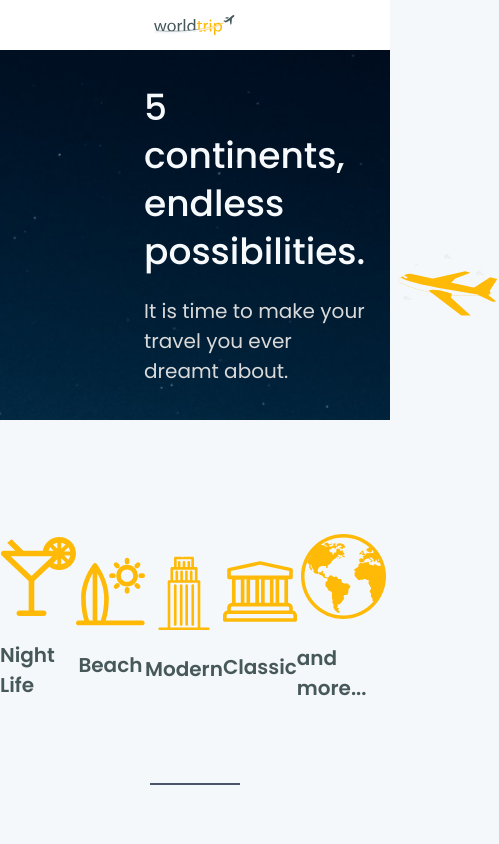
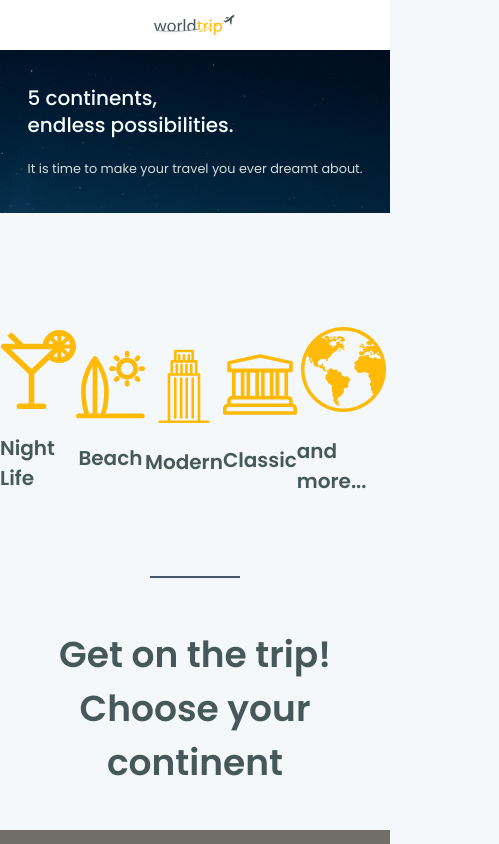
Before and after one commit to Bernardomennndes/worldtrip, a Next.js app: page / in a window 390 px wide. Shown: the top 844 px of the page, 499 px wide, since content can reach past the window. Built offline with nearby package versions, Linux system fonts and the light colour scheme; data requests are answered from the project's data file; grey boxes are pictures that could not be loaded.

Commit message:
Responsiveness: Banner

```diff
--- a/src/components/Banner.tsx
+++ b/src/components/Banner.tsx
@@ -5,43 +5,43 @@ export function Banner() {
         <>
             <Flex
                 w="100%"
-                h="370px"
+                h={["163px", "250px", "250px", "370px"]}
                 bgImage="url('/images/background.png')"
                 bgPosition={["100% 20%", "100% 20%", "100% 30%"]}
                 bgRepeat="no-repeat"
                 bgSize="cover"
             >
                 <Flex
-                    justify="space-between"
-                    align="center"
                     w="100%"
                     mx="0"
-                    px="36"
+                    px={["4", "10", "15", "20", "36"]}
+                    justify={['center', 'space-between']}
+                    align="center"
                 >
                     <Box>
                         <Heading
+                            fontSize={["xl", "2xl", "2xl", "2xl", "4xl"]}
+                            fontWeight="500"
                             color="gray.50"
-                            fontSize="4xl"
-                            fontWeight="500"
                         >
                             5 continents,<br />endless possibilities.
                         </Heading>
                         <Text
+                            maxW={["100%", "100%", "100%", "550px"]}
+                            mt="5"
+                            fontSize={["0.8rem", "xl"]}
                             color="gray.300"
-                            mt="5"
-                            fontSize="xl"
-                            maxW="550px"
                         >
                             It is time to make your travel you ever dreamt about.
                         </Text>
                     </Box>
                     <Image
-                        w="480px"
-                        display="block"
                         src="/images/airplane.svg"
                         alt="Flying airplane with some clouds around"
+                        w={["300px", "300px", "300px", "480px"]}
+                        ml="8"
+                        display={['none', 'none', 'block']}
                         transform="translateY(48px)"
-                        ml="8"
                     />
                 </Flex>
             </Flex>
```
